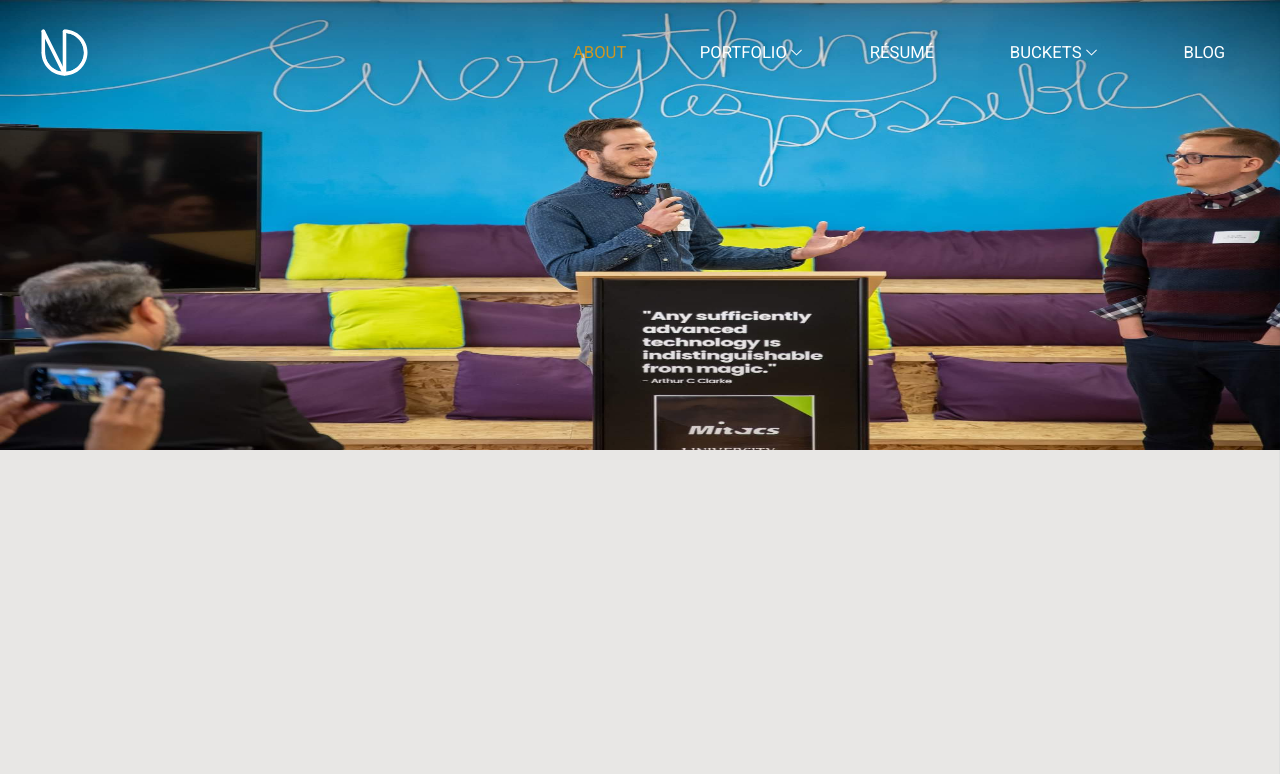
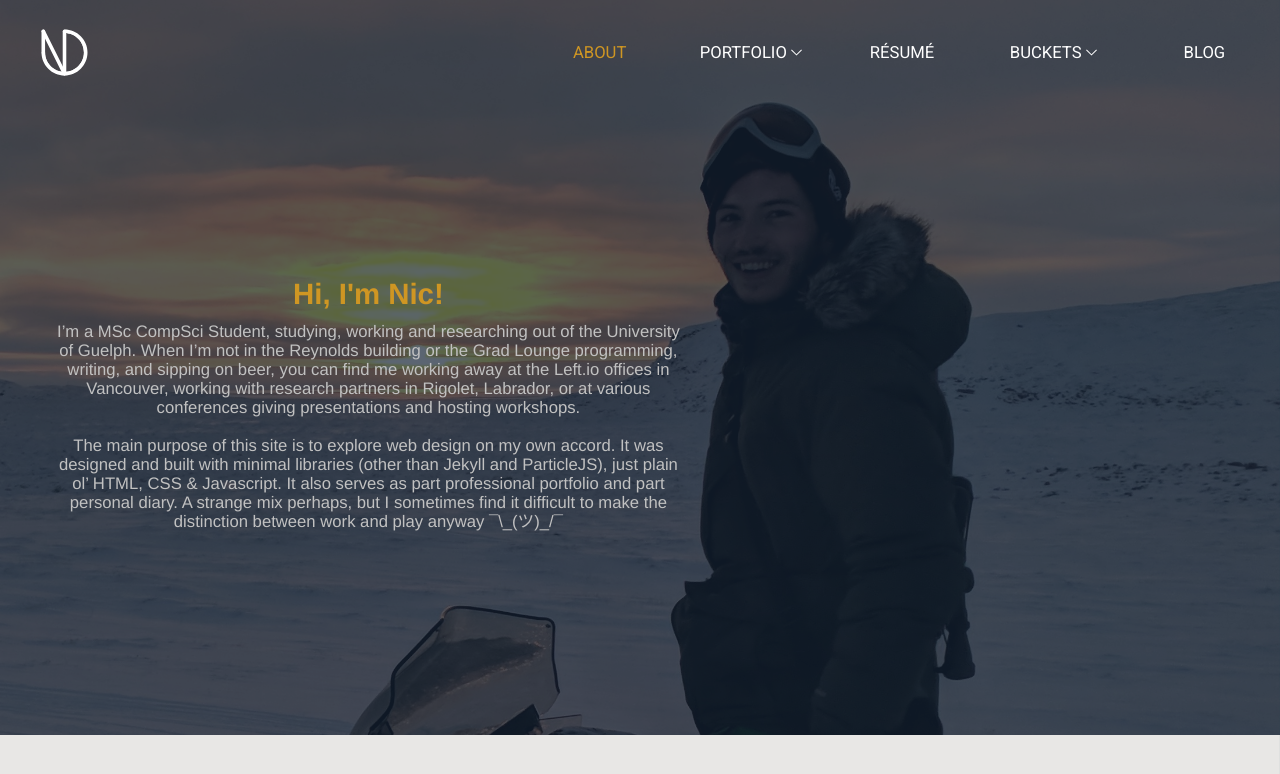
Before and after one commit to Durishn/nicdurish.ca-v1, a Jekyll site: the page built from pages/about.html, in a window 1280 px wide and 900 px high. Shown: the top 774 px of the window. Built offline with Jekyll 4.4.1, drawn with Linux system fonts in a browser that asks for light colours; nearby versions of some CDN libraries.

Commit message:
default template banner complete

```diff
--- a/css/custom/_variables.scss
+++ b/css/custom/_variables.scss
@@ -6,6 +6,8 @@ $primary2: #294568; //Lighter Navy Blue
 $primary3: #4f719b;
 $secondary: #cf9623; //Mustard Yellow
 $white: #ffffffff;
+$off-white: #e8e7e5; //Off White
+$light-grey: #c1c1c1;
 
 
 /***************************
--- a/css/main.scss
+++ b/css/main.scss
@@ -29,6 +29,7 @@ body {
 	font-size: calc(14px + (20 - 14) * ((100vw - 300px) / (1600 - 300)));
   line-height: calc(1.3em + (2 - 1.2) * ((100vw - 300px)/(1600 - 300)));
 	height: 100%;
+  text-align: center;
   margin: 0;
   padding: 0;
   box-sizing: border-box;
@@ -62,6 +63,11 @@ General Styles
 
 .row{
   vertical-align:top;
+}
+
+.centered-container{
+  margin:auto;
+  vertical-align:middle;
 }
 
 .fade-in-3s {
@@ -120,10 +126,23 @@ Default Layout
 }
 
 .banner-div{
-  height: 50vh;
+  background-color: $nav-back;
+  height: calc(70vh + 105px);
   width: 100%;
-  display: block;
-  top: 0;
+}
+
+#bannertext-left {
+  width: 50vw;
+  height: calc(70vh - 20px);
+  position: absolute;
+  top: 100px;
+  /*border: .3em solid #fff;
+  */margin-left: 3vw;
+  padding: 10px;
+  display: flex;
+  justify-content: center;
+  align-items: center;
+
 }
 
 .banner{
@@ -131,6 +150,18 @@ Default Layout
   width: 100%;
   display: block;
   position: center center;
+}
+
+.banner-title{
+ margin-top:0px;
+ margin-bottom:0px;
+ color: $secondary;
+}
+
+.banner-text{
+  font-size: calc(0.6vw + 9px);
+  line-height: calc(0.7vw + 10px);
+  color: $light-grey;
 }
 
 /*************
--- a/js/scripts.js
+++ b/js/scripts.js
@@ -26,3 +26,24 @@ particlesJS.load('particles-js', '../assets/particles.json', function() {
 
   }); // end DOM ready
 })(jQuery); // end jQuery
+
+
+function EasyPeasyParallax() {
+  scrollPos = $(this).scrollTop();
+  $('.banner').css({
+    'background-position' : '55% ' + (-scrollPos/8)+"px"
+  });
+  $('#bannertext-left').css({
+    'margin-top': (scrollPos)+"px",
+    'opacity': 1-(scrollPos/150)
+  });
+  $('#bannertext-right').css({
+    'margin-top': (scrollPos)+"px",
+    'opacity': 1-(scrollPos/150)
+  });
+}
+$(document).ready(function(){
+  $(window).scroll(function() {
+    EasyPeasyParallax();
+  });
+});
--- a/pages/about.html
+++ b/pages/about.html
@@ -4,8 +4,18 @@ title: About
 permalink: /about/
 ---
 <div class="banner-div">
-	<img class="banner" src="../img/banner0.jpg" alt="Banner Image"/>
-	<div class="banner-filter">
+	<div class="banner" style="background: url(../img/banner_1.jpg) no-repeat fixed 55% 0; background-size: cover; color: $nav-back; height: 100%; width: 100%; opacity: 0.3;"></div>
+		<div id="bannertext-left">
+			<div id="bannertext-container">
+			<h1 class="banner-title">Hi, I'm Nic!</h1>
+			<p class="banner-text">I’m a MSc CompSci Student, studying, working and researching out of the University of Guelph. When I’m not in the Reynolds building or the Grad Lounge programming, writing, and sipping on beer, you can find me working away at the Left.io offices in Vancouver, working with research partners in Rigolet, Labrador, or at various conferences giving presentations and hosting workshops.<br><br>
+
+			The main purpose of this site is to explore web design on my own accord. It was designed and built with minimal libraries (other than Jekyll and ParticleJS), just plain ol’ HTML, CSS & Javascript. It also serves as part professional portfolio and part personal diary. A strange mix perhaps, but I sometimes find it difficult to make the distinction between work and play anyway ¯\_(ツ)_/¯ </p>
+			</div>
+		</div>
 </div>
 
-<div style="height: 1000vh; width: 100%; "></div>
+
+<div class="page-content" style="height: 200vh; width: 100%; ">
+
+</div>
```
Also changed, not shown: img/banner_1.jpg (added), 4 other files.
